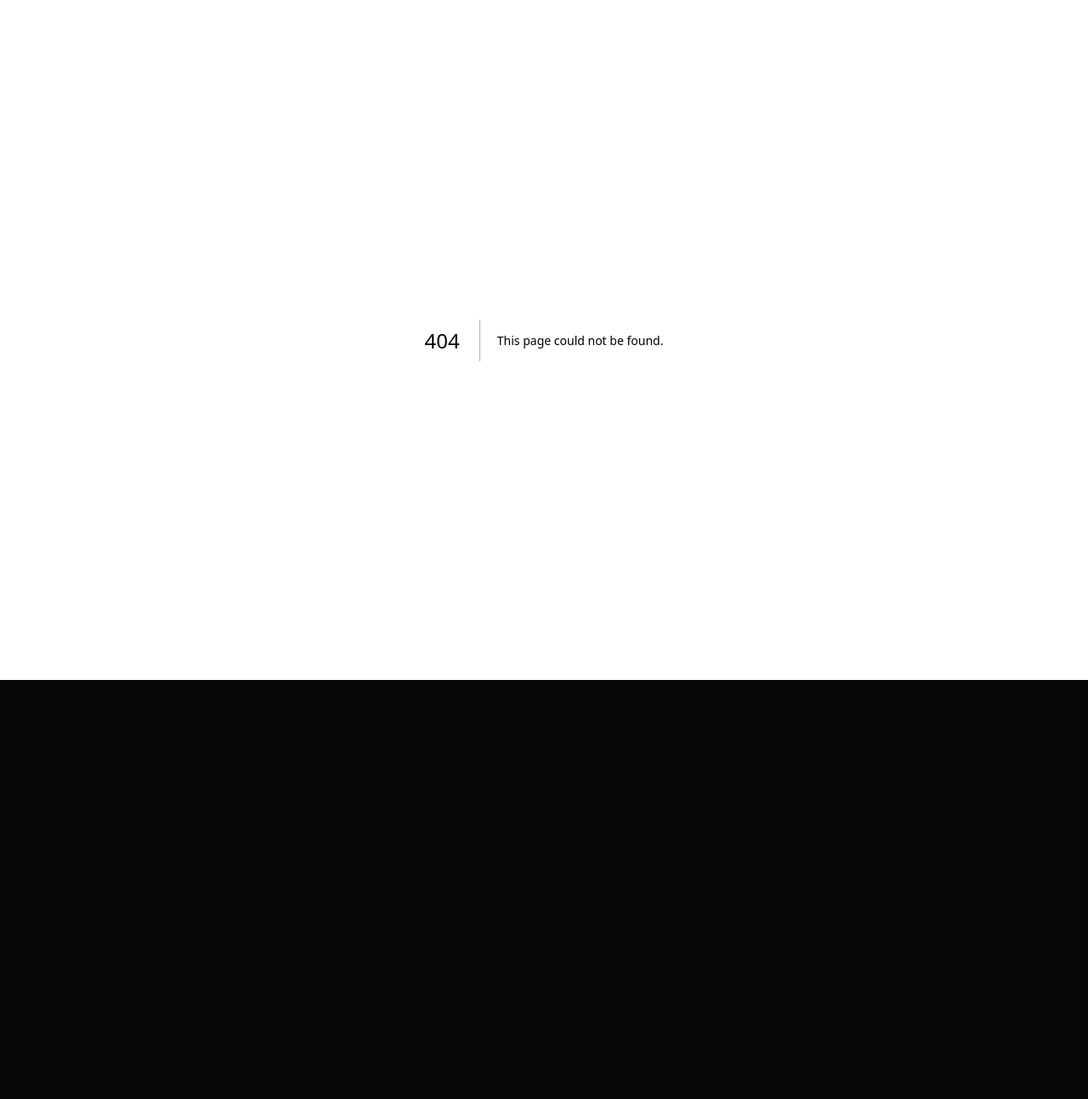
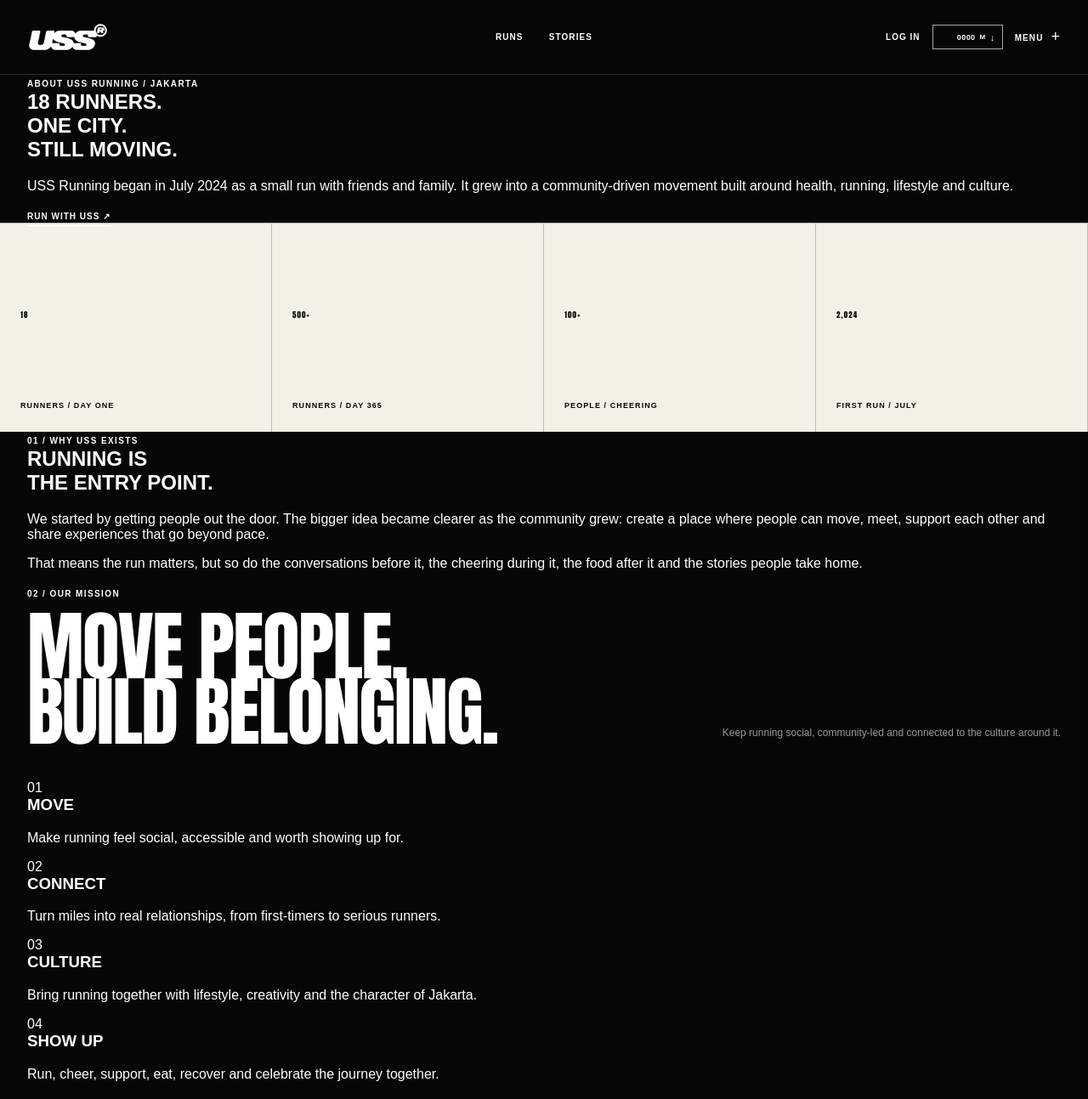
Before and after one commit to ardidwi/ussrunning-web, a Next.js app: page /about in a window 1280 px wide. Before the commit this address had no page. Shown: the top 1293 px of the page at 85% size. Before the commit the page ends 800 px from the top, so only its background shows below. Built offline with nearby package versions, Linux system fonts and the light colour scheme.

Commit message:
feat: add USS About and mission page

```diff
--- /dev/null
+++ b/app/about/page.tsx
@@ -0,0 +1,115 @@
+import Link from "next/link";
+import SiteHeader from "@/components/SiteHeader";
+import SiteFooter from "@/components/SiteFooter";
+import CommunityStats from "@/components/CommunityStats";
+
+const mission = [
+  ["01", "MOVE", "Make running feel social, accessible and worth showing up for."],
+  ["02", "CONNECT", "Turn miles into real relationships, from first-timers to serious runners."],
+  ["03", "CULTURE", "Bring running together with lifestyle, creativity and the character of Jakarta."],
+  ["04", "SHOW UP", "Run, cheer, support, eat, recover and celebrate the journey together."],
+];
+
+const timeline = [
+  ["04 JUL 2024", "DAY ONE", "USS Running starts with 18 runners from friends and family."],
+  ["04 JUL 2025", "DAY 365", "Around 500 recreational and serious runners gather one year later."],
+  ["2026", "BUILD THE JOURNEY", "The community keeps expanding beyond the run through training, cheering, race-week experiences and collaborations."],
+];
+
+export default function AboutPage() {
+  return (
+    <main className="page-black about-page">
+      <SiteHeader />
+
+      <section className="about-hero">
+        <div className="content-frame">
+          <span className="kicker">ABOUT USS RUNNING / JAKARTA</span>
+          <h1>18 RUNNERS.<br />ONE CITY.<br />STILL MOVING.</h1>
+          <div className="about-hero-copy">
+            <p>
+              USS Running began in July 2024 as a small run with friends and family.
+              It grew into a community-driven movement built around health, running,
+              lifestyle and culture.
+            </p>
+            <Link href="/runs" className="text-cta">RUN WITH USS ↗</Link>
+          </div>
+        </div>
+      </section>
+
+      <CommunityStats className="about-stats" />
+
+      <section className="about-story">
+        <div className="content-frame about-story-grid">
+          <div>
+            <span className="kicker">01 / WHY USS EXISTS</span>
+            <h2>RUNNING IS<br />THE ENTRY POINT.</h2>
+          </div>
+          <div className="about-story-copy">
+            <p>
+              We started by getting people out the door. The bigger idea became
+              clearer as the community grew: create a place where people can move,
+              meet, support each other and share experiences that go beyond pace.
+            </p>
+            <p>
+              That means the run matters, but so do the conversations before it,
+              the cheering during it, the food after it and the stories people take home.
+            </p>
+          </div>
+        </div>
+      </section>
+
+      <section className="about-mission">
+        <div className="content-frame">
+          <div className="section-heading compact-heading">
+            <div>
+              <span className="kicker">02 / OUR MISSION</span>
+              <h2>MOVE PEOPLE.<br />BUILD BELONGING.</h2>
+            </div>
+            <p className="section-side-copy">
+              Keep running social, community-led and connected to the culture around it.
+            </p>
+          </div>
+
+          <div className="about-mission-grid">
+            {mission.map(([number, title, copy]) => (
+              <article key={number}>
+                <span>{number}</span>
+                <h3>{title}</h3>
+                <p>{copy}</p>
+              </article>
+            ))}
+          </div>
+        </div>
+      </section>
+
+      <section className="about-timeline">
+        <div className="content-frame">
+          <span className="kicker">03 / THE STORY SO FAR</span>
+          <div className="about-timeline-list">
+            {timeline.map(([date, title, copy]) => (
+              <div className="about-timeline-row" key={date}>
+                <span>{date}</span>
+                <h3>{title}</h3>
+                <p>{copy}</p>
+                <i>↗</i>
+              </div>
+            ))}
+          </div>
+        </div>
+      </section>
+
+      <section className="about-close">
+        <div className="content-frame">
+          <span className="kicker">THE NEXT CHAPTER</span>
+          <h2>COME FOR THE RUN.<br />STAY FOR THE PEOPLE.</h2>
+          <div>
+            <Link className="button button-light" href="/membership">JOIN USS — FREE</Link>
+            <Link className="text-cta" href="/stories">READ THE STORIES ↗</Link>
+          </div>
+        </div>
+      </section>
+
+      <SiteFooter />
+    </main>
+  );
+}
```
